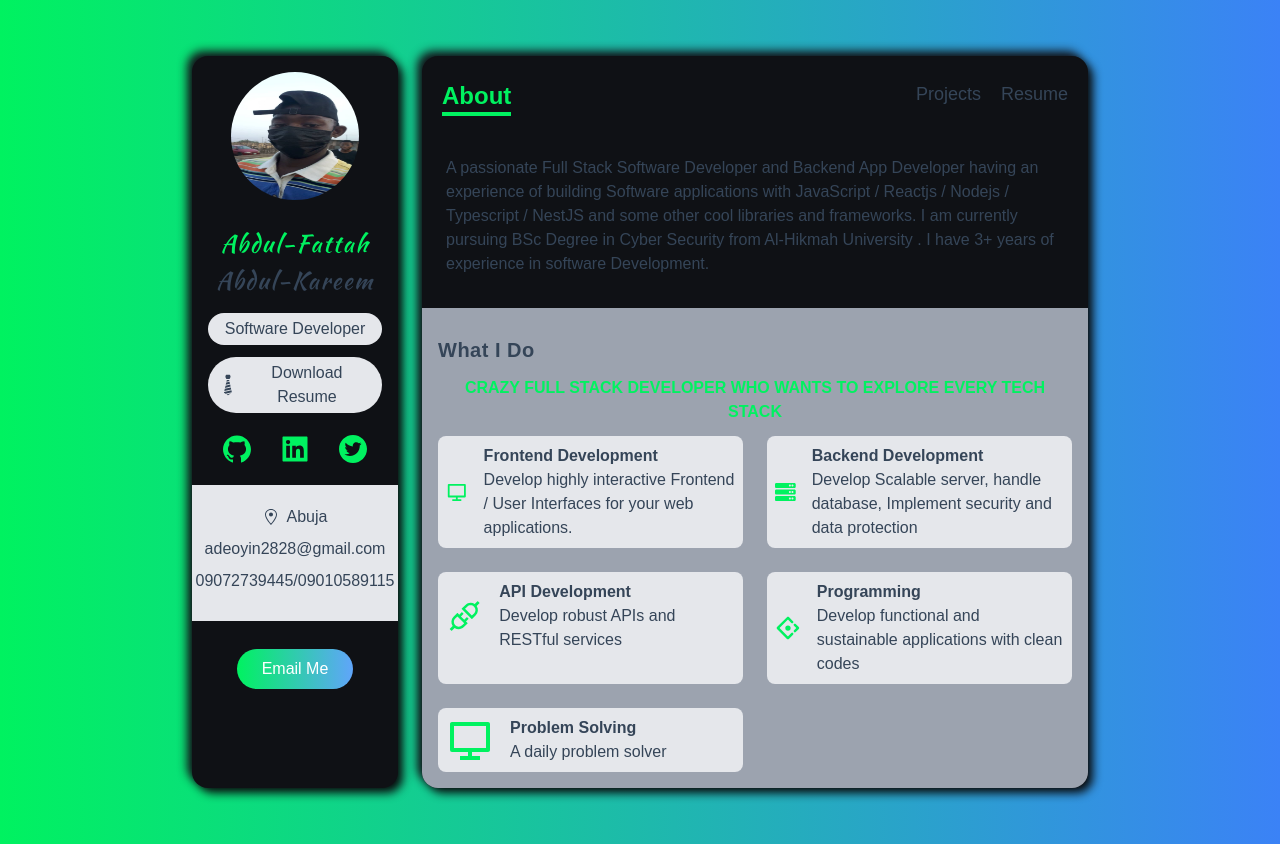
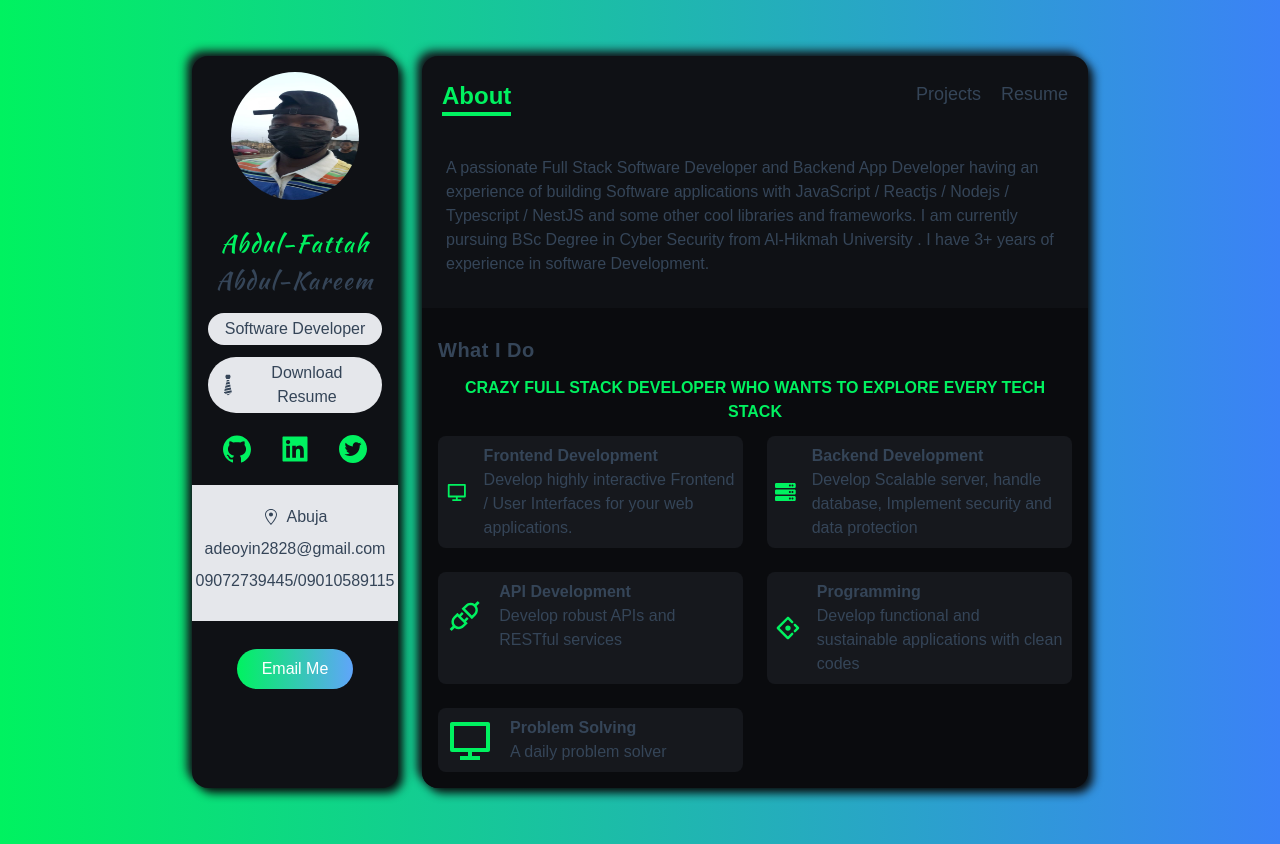
Before and after one commit to AwaabSingh/Portfolio, a Next.js app: page / in a window 1280 px wide. Built offline with nearby package versions, Linux system fonts and the light colour scheme.

Commit message:
Update index.tsx

```diff
--- a/pages/index.tsx
+++ b/pages/index.tsx
@@ -17,7 +17,7 @@ const index = () => {
          from Al-Hikmah University . I have 3+ years of experience in
         software Development.
        </h5>
-        <div className='flex-grow p-4 mt-5 bg-gray-400 dark:bg-dark-100' style={{ marginLeft: '-1.5rem', marginRight: '-1.5rem'}}>
+        <div className='flex-grow p-4 mt-5 bg-dark-100' style={{ marginLeft: '-1.5rem', marginRight: '-1.5rem'}}>
             <h4 className='my-3 text-xl font-bold tracking-wide'>What I Do </h4>
             <p className="my-3 font-bold text-center uppercase text-green">Crazy Full Stack Developer Who Wants To Explore Every Tech Stack</p>
 
@@ -25,7 +25,7 @@ const index = () => {
                {services.map((service, i) => (
                  // eslint-disable-next-line react/jsx-key
                  <motion.div variants={fadeInUp}
-                 className='bg-gray-200 rounded-lg dark:bg-dark-200 lg:col-span-1'>
+                 className=' rounded-lg bg-dark-200 lg:col-span-1'>
                    <ServiceCard service={service} key={i}/>
                  </motion.div>
 
```
